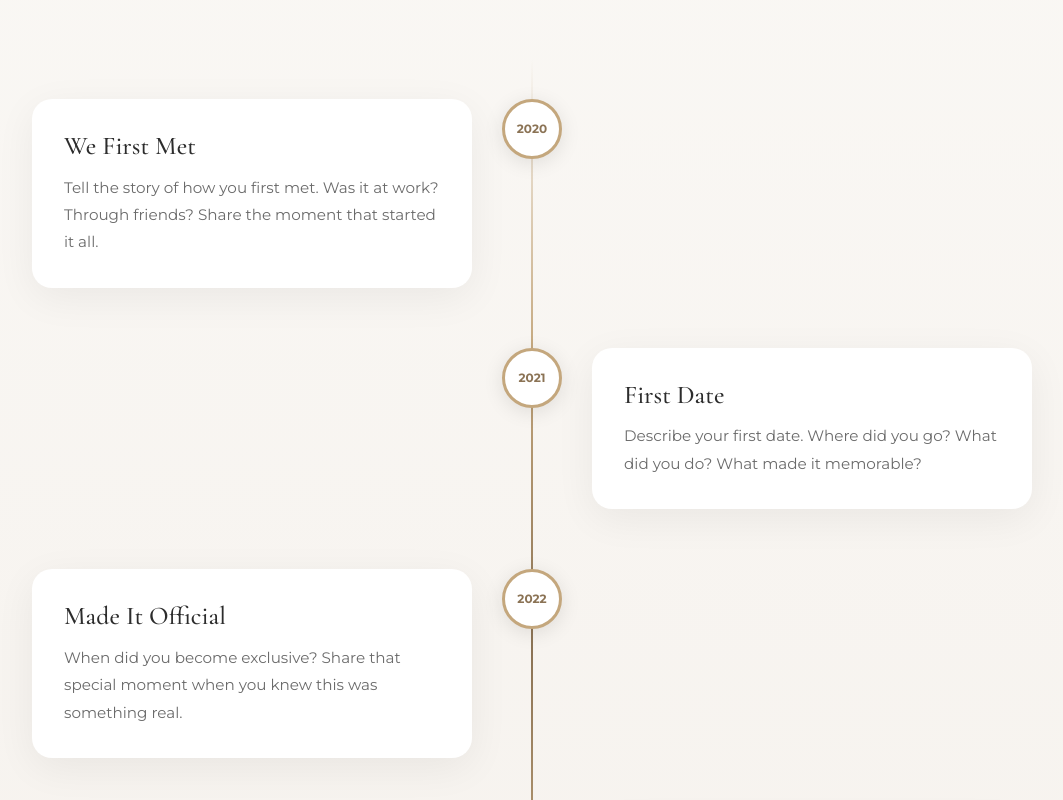
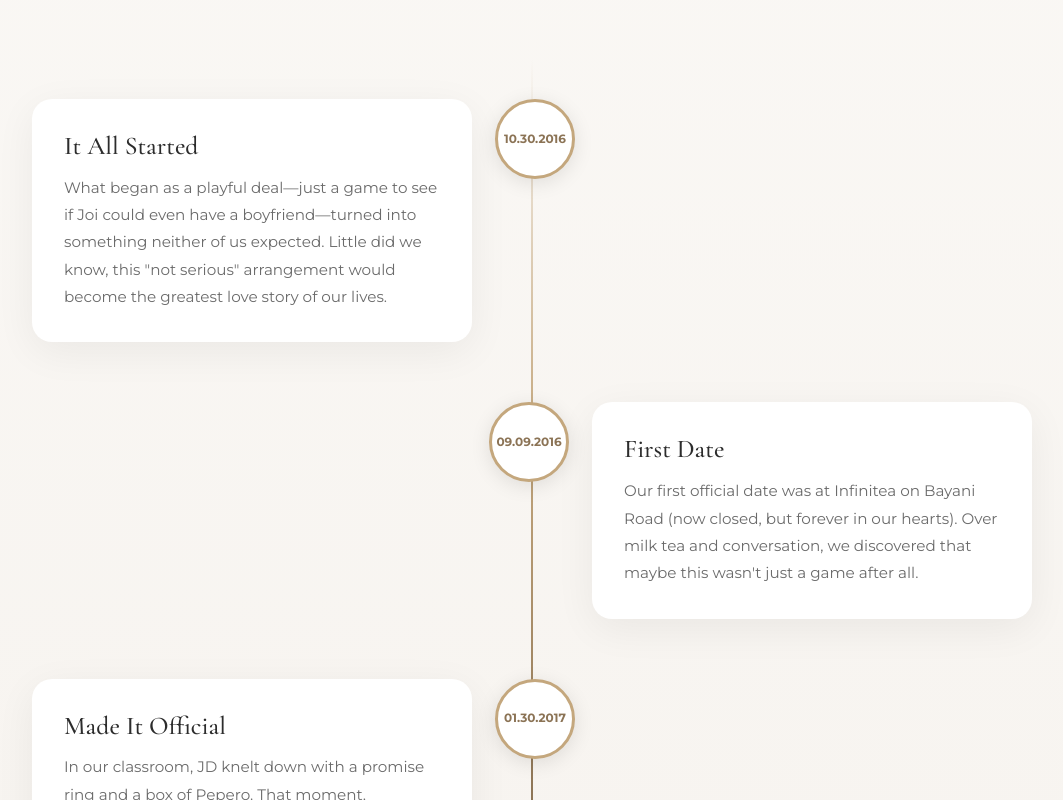
Before and after one commit to blastyboi09/wedding, a Next.js app: page /our-story in a window 1280 px wide. Shown: the part 1760-2560 px from the top of the page, without its empty margins (108-1171 px from the left). Built offline with nearby package versions, Linux system fonts and the light colour scheme.

Commit message:
add our story

```diff
--- a/src/app/our-story/page.scss
+++ b/src/app/our-story/page.scss
@@ -218,7 +218,7 @@
       padding-right: calc(50% + 60px);
 
       .story__timeline-dot {
-        right: calc(50% - 30px);
+        right: calc(50% - 43px);
         left: auto;
       }
 
@@ -234,7 +234,7 @@
       padding-left: calc(50% + 60px);
 
       .story__timeline-dot {
-        left: calc(50% - 30px);
+        left: calc(50% - 43px);
         right: auto;
       }
 
@@ -248,8 +248,8 @@
   &__timeline-dot {
     position: absolute;
     top: 0;
-    width: 60px;
-    height: 60px;
+    width: 80px;
+    height: 80px;
     background: white;
     border: 3px solid $color-accent;
     border-radius: 50%;
--- a/src/app/our-story/page.tsx
+++ b/src/app/our-story/page.tsx
@@ -6,11 +6,31 @@ import Footer from '@/components/Footer';
 import './page.scss';
 
 const timeline = [
-    { year: '2020', title: 'We First Met', description: 'Tell the story of how you first met. Was it at work? Through friends? Share the moment that started it all.' },
-    { year: '2021', title: 'First Date', description: 'Describe your first date. Where did you go? What did you do? What made it memorable?' },
-    { year: '2022', title: 'Made It Official', description: 'When did you become exclusive? Share that special moment when you knew this was something real.' },
-    { year: '2024', title: 'The Proposal', description: 'Tell the story of the proposal. How did JD pop the question? What made it special?' },
-    { year: '2026', title: 'Forever Begins', description: "And now, we're getting married! We can't wait to start this new chapter with all of you." },
+    {
+        year: '10.30.2016',
+        title: 'It All Started',
+        description: 'What began as a playful deal—just a game to see if Joi could even have a boyfriend—turned into something neither of us expected. Little did we know, this "not serious" arrangement would become the greatest love story of our lives.'
+    },
+    {
+        year: '09.09.2016',
+        title: 'First Date',
+        description: 'Our first official date was at Infinitea on Bayani Road (now closed, but forever in our hearts). Over milk tea and conversation, we discovered that maybe this wasn\'t just a game after all.'
+    },
+    {
+        year: '01.30.2017',
+        title: 'Made It Official',
+        description: 'In our classroom, JD knelt down with a promise ring and a box of Pepero. That moment, surrounded by our classmates, we knew this was real. No more games—just us, choosing each other for real this time.'
+    },
+    {
+        year: '10.21.2025',
+        title: 'The Proposal',
+        description: 'After 9 years together, JD planned a surprise proposal on a rooftop in Palawan. Dark clouds threatened to ruin the moment, but as if by divine intervention, the sky cleared to reveal a perfect sunset. As JD knelt once more, this time with an engagement ring, Joi said yes!'
+    },
+    {
+        year: '06.21.2026',
+        title: 'Forever Begins',
+        description: 'From a playful deal in 2016 to saying "I do" in 2026—10 years of laughter, growth, and love. We can\'t wait to start this new chapter and celebrate with all of you!'
+    },
 ];
 
 export default function OurStory() {
```
